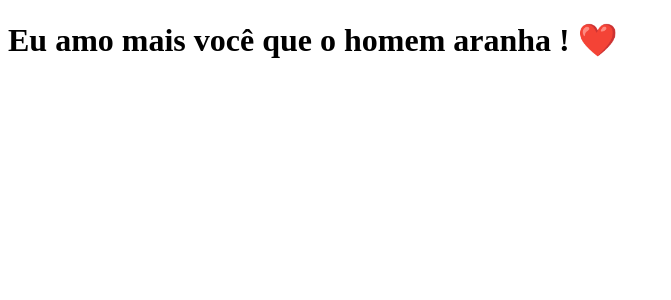
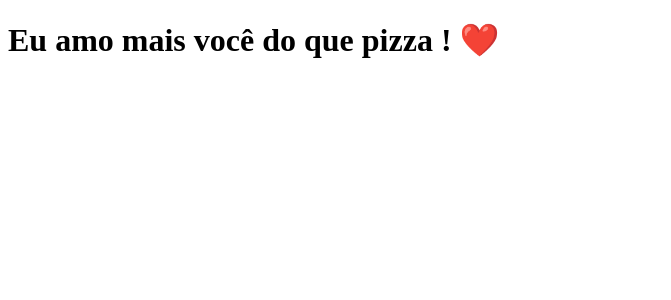
Before and after one commit to Gt-vaz/projetoTabNews, a Next.js app: page / in a window 1280 px wide. Shown: the top 300 px of the page, without its empty margins (0-671 px from the left). Built offline with nearby package versions, Linux system fonts and the light colour scheme.

Commit message:
change the pages title

```diff
--- a/pages/index.js
+++ b/pages/index.js
@@ -1,5 +1,5 @@
 function home () {
-    return <h1>Eu amo mais você que o homem aranha ! ❤️ </h1>
+    return <h1>Eu amo mais você do que pizza ! ❤️ </h1>
 };
 
 export default home;
```
